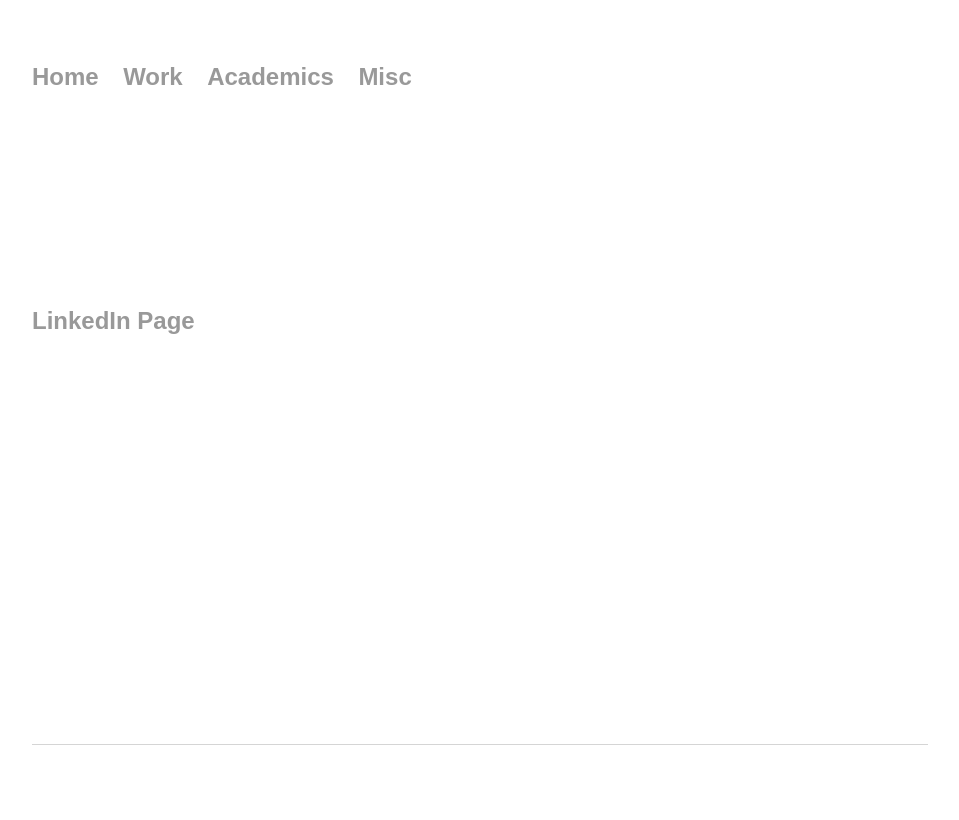
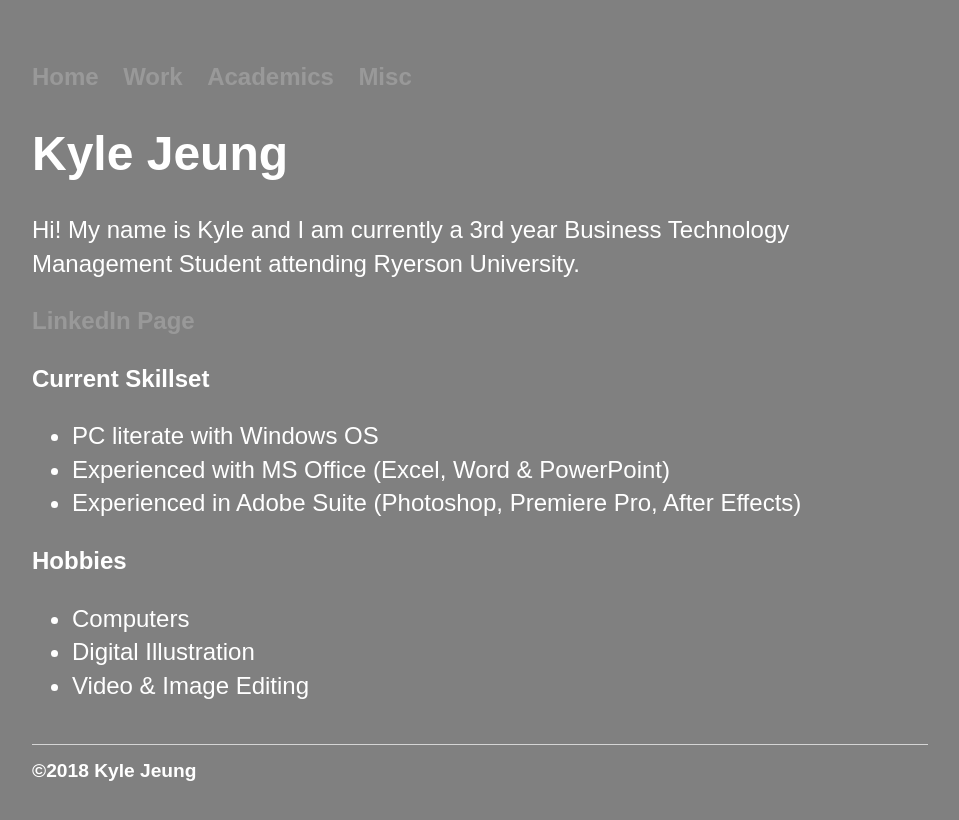
Before and after one commit to jeungkyle/portfolio, a Jekyll site: the page built from index.html, in a window 1280 px wide. Shown: the top 820 px of the page, without its empty margins (160-1119 px from the left). Built offline with Jekyll 4.4.1, drawn with Linux system fonts in a browser that asks for light colours.

Commit message:
Update main.css

```diff
--- a/css/main.css
+++ b/css/main.css
@@ -3,7 +3,7 @@ body {
     font-family:'Arial';
     margin: 60px auto;
     width: 70%;
-    background-color: dark grey;
+    background-color: grey;
     color: white
 }
 nav ul, footer ul {
```
